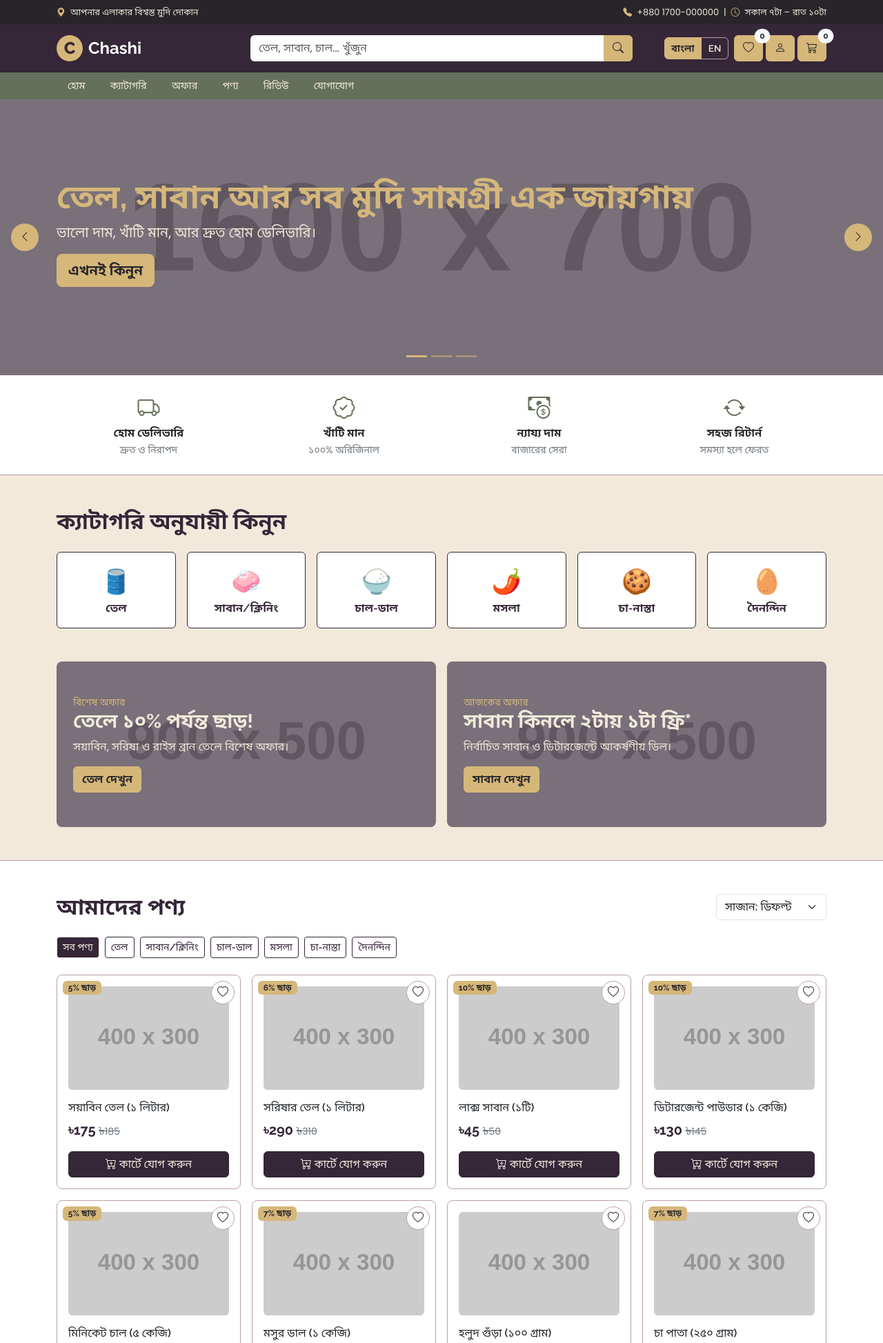
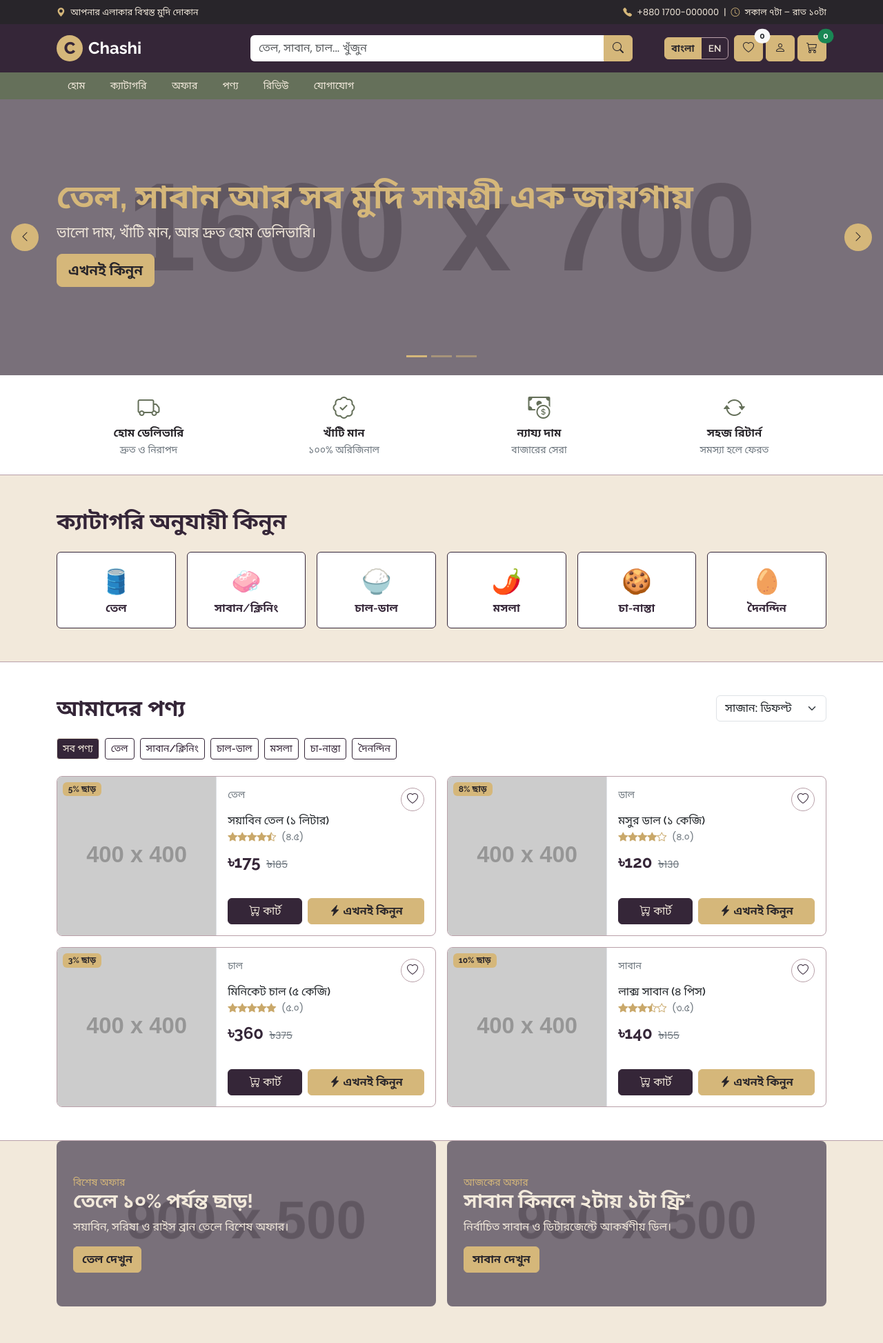
Before and after one commit to saqlinezaman/chashi, a Laravel app: page / in a window 1280 px wide. Shown: the top 1947 px of the page at 69% size. Run offline with Laravel 12, Linux system fonts and the light colour scheme; grey boxes labelled with a size stand in for pictures from a placeholder-image service; some libraries are stand-ins or nearby versions.

Commit message:
active and banner layout

```diff
--- a/app/Http/Controllers/productController.php
+++ b/app/Http/Controllers/productController.php
@@ -8,6 +8,6 @@ class productController extends Controller
 {
     public function index()
     {
-        return view('dashboard.product.product');
+        return view('dashboard.product.index');
     }
 }
--- a/resources/views/dashboard/dashboardMaster.blade.php
+++ b/resources/views/dashboard/dashboardMaster.blade.php
@@ -353,11 +353,11 @@
   <aside id="side">
     <a class="brand" href="{{ route('index') }}"><span class="logo-mark">C</span> Chashi</a>
     <nav>
-      <a href="{{route('index')}}" class="nav-i active"><i class="bi bi-speedometer2"></i>ড্যাশবোর্ড</a>
-      <a href="{{ route('product') }}" data-route="products" class="nav-i"><i class="bi bi-box-seam"></i>পণ্য</a>
+      <a href="{{route('index')}}" class="nav-i {{request()->routeIs('index') ? 'active': ''}} "><i class="bi bi-speedometer2"></i>ড্যাশবোর্ড</a>
+      <a href="{{route('banner')}}" data-route="banners" class="nav-i {{request()->routeIs('banner') ? 'active': ''}} "><i class="bi bi-images"></i>ব্যানার</a>
+      <a href="{{route('product')}}" data-route="products" class="nav-i {{request()->routeIs('product') ? 'active': ''}} "><i class="bi bi-box-seam"></i>পণ্য</a>
       <a href="#" data-route="categories" class="nav-i"><i class="bi bi-grid"></i>ক্যাটাগরি</a>
       <a href="#" data-route="orders" class="nav-i"><i class="bi bi-receipt"></i>অর্ডার</a>
-      <a href="#" data-route="banners" class="nav-i"><i class="bi bi-images"></i>ব্যানার</a>
       <a href="#" data-route="offers" class="nav-i"><i class="bi bi-megaphone"></i>অফার</a>
       <a href="#" data-route="reviews" class="nav-i"><i class="bi bi-chat-quote"></i>রিভিউ</a>
       <a href="#" data-route="settings" class="nav-i"><i class="bi bi-gear"></i>সেটিংস</a>
--- a/resources/views/welcome.blade.php
+++ b/resources/views/welcome.blade.php
@@ -84,7 +84,7 @@
 </div>
 
 <!-- ================= HEADER ================= -->
-<header class="main-nav py-3">
+<header class="main-nav py-3 sticky-top ">
   <div class="container">
     <div class="row align-items-center g-2">
       <div class="col col-lg-3 order-1">
@@ -101,7 +101,7 @@
         </form>
       </div>
 
-      <div class="col-auto col-lg-3 order-2 order-lg-3 d-flex justify-content-end align-items-center gap-1">
+      <div class="col-auto col-lg-3 order-2 order-lg-3 d-flex justify-content-end align-items-center gap-1 ">
         <!-- Language (Laravel: route /lang/bn, /lang/en) -->
         <div class="btn-group me-1">
           <a href="?lang=bn" class="btn lang-btn active">বাংলা</a>
@@ -117,7 +117,7 @@
         <!-- Cart -->
         <button class="btn btn-accent position-relative" data-bs-toggle="offcanvas" data-bs-target="#cartCanvas" aria-label="Cart">
           <i class="bi bi-cart3"></i>
-          <span id="cartCount" class="badge bg-light text-dark position-absolute top-0 start-100 translate-middle rounded-pill">0</span>
+          <span id="cartCount" class="badge bg-success text-light position-absolute top-0 start-100 translate-middle rounded-pill">0</span>
         </button>
       </div>
     </div>
@@ -204,31 +204,6 @@
   </div>
 </section>
 
-<!-- ================= SPECIAL OFFER / TODAY'S OFFER (image bg) =================
-     Laravel: offers table (title, text, button, link, image, text color) -->
-<section id="offers" class="pb-5">
-  <div class="container">
-    <div class="row g-3">
-      <div class="col-md-6">
-        <div class="offer-card img-bg" style="background-image:url('https://placehold.co/900x500/352638/F2E9DB?text=Special+Offer')">
-          <small class="text-uppercase text-accent">বিশেষ অফার</small>
-          <h3 style="color:#F2E9DB">তেলে ১০% পর্যন্ত ছাড়!</h3>
-          <p style="color:#F2E9DB">সয়াবিন, সরিষা ও রাইস ব্রান তেলে বিশেষ অফার।</p>
-          <div><a href="?category=oil#products" class="btn btn-accent">তেল দেখুন</a></div>
-        </div>
-      </div>
-      <div class="col-md-6">
-        <div class="offer-card img-bg" style="background-image:url('https://placehold.co/900x500/65705A/F2E9DB?text=Todays+Offer')">
-          <small class="text-uppercase text-accent">আজকের অফার</small>
-          <h3 style="color:#F2E9DB">সাবান কিনলে ২টায় ১টা ফ্রি*</h3>
-          <p style="color:#F2E9DB">নির্বাচিত সাবান ও ডিটারজেন্টে আকর্ষণীয় ডিল।</p>
-          <div><a href="?category=soap#products" class="btn btn-accent">সাবান দেখুন</a></div>
-        </div>
-      </div>
-    </div>
-  </div>
-</section>
-
 <!-- ================= PRODUCTS =================
      Laravel: products loop korbe — ekta card-ei sob, filter/sort/search controller-e -->
 <section id="products" class="py-5 bg-white border-top border-bottom border-sec">
@@ -260,106 +235,186 @@
     <div class="row g-3">
 
       <!-- Product card: data-* gulo cart/wishlist JS porbe. Laravel-e shudhu value gulo variable theke bosbe -->
-      <div class="col-6 col-md-4 col-lg-3">
-        <div class="card-box h-100 p-3 position-relative d-flex flex-column"
-             data-product data-id="1" data-name="সয়াবিন তেল (১ লিটার)" data-price="175" data-img="https://placehold.co/400x300/F2E9DB/352638?text=Soybean+Oil">
-          <span class="badge badge-off position-absolute top-0 start-0 m-2" style="z-index:2">5% ছাড়</span>
-          <button class="wish-btn js-wish" aria-label="Wishlist"><i class="bi bi-heart"></i></button>
-          <div class="product-img mb-3"><img src="https://placehold.co/400x300/F2E9DB/352638?text=Soybean+Oil" alt="সয়াবিন তেল"></div>
-          <h6 class="mb-2 text-dark fw-medium">সয়াবিন তেল (১ লিটার)</h6>
-          <div class="mb-3"><span class="price fs-5">৳175</span> <del class="text-secondary small">৳185</del></div>
-          <button class="btn btn-brand mt-auto js-add"><i class="bi bi-cart-plus me-1"></i>কার্টে যোগ করুন</button>
-        </div>
+<!-- Card 1 -->
+<div class="col-12 col-md-6 col-lg-6">
+  <div class="card-box h-100 p-0 position-relative overflow-hidden d-flex flex-row"
+       data-product data-id="1" data-name="সয়াবিন তেল (১ লিটার)" data-price="175"
+       data-img="https://placehold.co/400x400/F2E9DB/352638?text=Soybean+Oil">
+
+    <div class="position-relative flex-shrink-0" style="width:42%; min-height:210px;">
+      <span class="badge badge-off position-absolute top-0 start-0 m-2" style="z-index:2">5% ছাড়</span>
+      <img src="https://placehold.co/400x400/F2E9DB/352638?text=Soybean+Oil" alt="সয়াবিন তেল"
+           class="w-100 h-100" style="object-fit:cover;">
+    </div>
+
+    <div class="p-3 d-flex flex-column flex-grow-1 border-start">
+      <div class="d-flex justify-content-between align-items-start mb-1">
+        <small class="text-secondary">তেল</small>
+        <button class="wish-btn js-wish position-static" aria-label="Wishlist"><i class="bi bi-heart"></i></button>
       </div>
+      <h6 class="mb-1 text-dark fw-medium">সয়াবিন তেল (১ লিটার)</h6>
+      <div class="small mb-2" style="color:#C9A86A">
+        <i class="bi bi-star-fill"></i><i class="bi bi-star-fill"></i><i class="bi bi-star-fill"></i><i class="bi bi-star-fill"></i><i class="bi bi-star-half"></i>
+        <span class="text-secondary ms-1">(৪.৫)</span>
+      </div>
+      <div class="mb-3">
+        <span class="price fs-4">৳175</span>
+        <del class="text-secondary small ms-1">৳185</del>
+      </div>
+      <div class="d-flex gap-2 mt-auto">
+        <button class="btn btn-brand flex-fill js-add" title="কার্টে যোগ করুন">
+          <i class="bi bi-cart-plus"></i><span class="d-none d-sm-inline ms-1">কার্ট</span>
+        </button>
+        <button class="btn btn-accent flex-fill js-buy">
+          <i class="bi bi-lightning-charge-fill me-1"></i>এখনই কিনুন
+        </button>
+      </div>
+    </div>
+  </div>
+</div>
 
-      <div class="col-6 col-md-4 col-lg-3">
-        <div class="card-box h-100 p-3 position-relative d-flex flex-column"
-             data-product data-id="3" data-name="সরিষার তেল (১ লিটার)" data-price="290" data-img="https://placehold.co/400x300/F2E9DB/352638?text=Mustard+Oil">
-          <span class="badge badge-off position-absolute top-0 start-0 m-2" style="z-index:2">6% ছাড়</span>
-          <button class="wish-btn js-wish" aria-label="Wishlist"><i class="bi bi-heart"></i></button>
-          <div class="product-img mb-3"><img src="https://placehold.co/400x300/F2E9DB/352638?text=Mustard+Oil" alt="সরিষার তেল"></div>
-          <h6 class="mb-2 text-dark fw-medium">সরিষার তেল (১ লিটার)</h6>
-          <div class="mb-3"><span class="price fs-5">৳290</span> <del class="text-secondary small">৳310</del></div>
-          <button class="btn btn-brand mt-auto js-add"><i class="bi bi-cart-plus me-1"></i>কার্টে যোগ করুন</button>
-        </div>
+<!-- Card 2 -->
+<div class="col-12 col-md-6 col-lg-6">
+  <div class="card-box h-100 p-0 position-relative overflow-hidden d-flex flex-row"
+       data-product data-id="2" data-name="মসুর ডাল (১ কেজি)" data-price="120"
+       data-img="https://placehold.co/400x400/E8DCC4/352638?text=Masoor+Dal">
+
+    <div class="position-relative flex-shrink-0" style="width:42%; min-height:210px;">
+      <span class="badge badge-off position-absolute top-0 start-0 m-2" style="z-index:2">8% ছাড়</span>
+      <img src="https://placehold.co/400x400/E8DCC4/352638?text=Masoor+Dal" alt="মসুর ডাল"
+           class="w-100 h-100" style="object-fit:cover;">
+    </div>
+
+    <div class="p-3 d-flex flex-column flex-grow-1 border-start">
+      <div class="d-flex justify-content-between align-items-start mb-1">
+        <small class="text-secondary">ডাল</small>
+        <button class="wish-btn js-wish position-static" aria-label="Wishlist"><i class="bi bi-heart"></i></button>
       </div>
+      <h6 class="mb-1 text-dark fw-medium">মসুর ডাল (১ কেজি)</h6>
+      <div class="small mb-2" style="color:#C9A86A">
+        <i class="bi bi-star-fill"></i><i class="bi bi-star-fill"></i><i class="bi bi-star-fill"></i><i class="bi bi-star-fill"></i><i class="bi bi-star"></i>
+        <span class="text-secondary ms-1">(৪.০)</span>
+      </div>
+      <div class="mb-3">
+        <span class="price fs-4">৳120</span>
+        <del class="text-secondary small ms-1">৳130</del>
+      </div>
+      <div class="d-flex gap-2 mt-auto">
+        <button class="btn btn-brand flex-fill js-add" title="কার্টে যোগ করুন">
+          <i class="bi bi-cart-plus"></i><span class="d-none d-sm-inline ms-1">কার্ট</span>
+        </button>
+        <button class="btn btn-accent flex-fill js-buy">
+          <i class="bi bi-lightning-charge-fill me-1"></i>এখনই কিনুন
+        </button>
+      </div>
+    </div>
+  </div>
+</div>
 
-      <div class="col-6 col-md-4 col-lg-3">
-        <div class="card-box h-100 p-3 position-relative d-flex flex-column"
-             data-product data-id="5" data-name="লাক্স সাবান (১টি)" data-price="45" data-img="https://placehold.co/400x300/F2E9DB/352638?text=Lux+Soap">
-          <span class="badge badge-off position-absolute top-0 start-0 m-2" style="z-index:2">10% ছাড়</span>
-          <button class="wish-btn js-wish" aria-label="Wishlist"><i class="bi bi-heart"></i></button>
-          <div class="product-img mb-3"><img src="https://placehold.co/400x300/F2E9DB/352638?text=Lux+Soap" alt="লাক্স সাবান"></div>
-          <h6 class="mb-2 text-dark fw-medium">লাক্স সাবান (১টি)</h6>
-          <div class="mb-3"><span class="price fs-5">৳45</span> <del class="text-secondary small">৳50</del></div>
-          <button class="btn btn-brand mt-auto js-add"><i class="bi bi-cart-plus me-1"></i>কার্টে যোগ করুন</button>
-        </div>
+<!-- Card 3 -->
+<div class="col-12 col-md-6 col-lg-6">
+  <div class="card-box h-100 p-0 position-relative overflow-hidden d-flex flex-row"
+       data-product data-id="3" data-name="মিনিকেট চাল (৫ কেজি)" data-price="360"
+       data-img="https://placehold.co/400x400/F2E9DB/6B7F5E?text=Rice+5kg">
+
+    <div class="position-relative flex-shrink-0" style="width:42%; min-height:210px;">
+      <span class="badge badge-off position-absolute top-0 start-0 m-2" style="z-index:2">3% ছাড়</span>
+      <img src="https://placehold.co/400x400/F2E9DB/6B7F5E?text=Rice+5kg" alt="মিনিকেট চাল"
+           class="w-100 h-100" style="object-fit:cover;">
+    </div>
+
+    <div class="p-3 d-flex flex-column flex-grow-1 border-start">
+      <div class="d-flex justify-content-between align-items-start mb-1">
+        <small class="text-secondary">চাল</small>
+        <button class="wish-btn js-wish position-static" aria-label="Wishlist"><i class="bi bi-heart"></i></button>
       </div>
+      <h6 class="mb-1 text-dark fw-medium">মিনিকেট চাল (৫ কেজি)</h6>
+      <div class="small mb-2" style="color:#C9A86A">
+        <i class="bi bi-star-fill"></i><i class="bi bi-star-fill"></i><i class="bi bi-star-fill"></i><i class="bi bi-star-fill"></i><i class="bi bi-star-fill"></i>
+        <span class="text-secondary ms-1">(৫.০)</span>
+      </div>
+      <div class="mb-3">
+        <span class="price fs-4">৳360</span>
+        <del class="text-secondary small ms-1">৳375</del>
+      </div>
+      <div class="d-flex gap-2 mt-auto">
+        <button class="btn btn-brand flex-fill js-add" title="কার্টে যোগ করুন">
+          <i class="bi bi-cart-plus"></i><span class="d-none d-sm-inline ms-1">কার্ট</span>
+        </button>
+        <button class="btn btn-accent flex-fill js-buy">
+          <i class="bi bi-lightning-charge-fill me-1"></i>এখনই কিনুন
+        </button>
+      </div>
+    </div>
+  </div>
+</div>
 
-      <div class="col-6 col-md-4 col-lg-3">
-        <div class="card-box h-100 p-3 position-relative d-flex flex-column"
-             data-product data-id="7" data-name="ডিটারজেন্ট পাউডার (১ কেজি)" data-price="130" data-img="https://placehold.co/400x300/F2E9DB/352638?text=Detergent">
-          <span class="badge badge-off position-absolute top-0 start-0 m-2" style="z-index:2">10% ছাড়</span>
-          <button class="wish-btn js-wish" aria-label="Wishlist"><i class="bi bi-heart"></i></button>
-          <div class="product-img mb-3"><img src="https://placehold.co/400x300/F2E9DB/352638?text=Detergent" alt="ডিটারজেন্ট পাউডার"></div>
-          <h6 class="mb-2 text-dark fw-medium">ডিটারজেন্ট পাউডার (১ কেজি)</h6>
-          <div class="mb-3"><span class="price fs-5">৳130</span> <del class="text-secondary small">৳145</del></div>
-          <button class="btn btn-brand mt-auto js-add"><i class="bi bi-cart-plus me-1"></i>কার্টে যোগ করুন</button>
-        </div>
+<!-- Card 4 -->
+<div class="col-12 col-md-6 col-lg-6">
+  <div class="card-box h-100 p-0 position-relative overflow-hidden d-flex flex-row"
+       data-product data-id="4" data-name="লাক্স সাবান (৪ পিস)" data-price="140"
+       data-img="https://placehold.co/400x400/E8DCC4/6B7F5E?text=Soap+Pack">
+
+    <div class="position-relative flex-shrink-0" style="width:42%; min-height:210px;">
+      <span class="badge badge-off position-absolute top-0 start-0 m-2" style="z-index:2">10% ছাড়</span>
+      <img src="https://placehold.co/400x400/E8DCC4/6B7F5E?text=Soap+Pack" alt="লাক্স সাবান"
+           class="w-100 h-100" style="object-fit:cover;">
+    </div>
+
+    <div class="p-3 d-flex flex-column flex-grow-1 border-start">
+      <div class="d-flex justify-content-between align-items-start mb-1">
+        <small class="text-secondary">সাবান</small>
+        <button class="wish-btn js-wish position-static" aria-label="Wishlist"><i class="bi bi-heart"></i></button>
       </div>
-
-      <div class="col-6 col-md-4 col-lg-3">
-        <div class="card-box h-100 p-3 position-relative d-flex flex-column"
-             data-product data-id="9" data-name="মিনিকেট চাল (৫ কেজি)" data-price="380" data-img="https://placehold.co/400x300/F2E9DB/352638?text=Miniket+Rice">
-          <span class="badge badge-off position-absolute top-0 start-0 m-2" style="z-index:2">5% ছাড়</span>
-          <button class="wish-btn js-wish" aria-label="Wishlist"><i class="bi bi-heart"></i></button>
-          <div class="product-img mb-3"><img src="https://placehold.co/400x300/F2E9DB/352638?text=Miniket+Rice" alt="মিনিকেট চাল"></div>
-          <h6 class="mb-2 text-dark fw-medium">মিনিকেট চাল (৫ কেজি)</h6>
-          <div class="mb-3"><span class="price fs-5">৳380</span> <del class="text-secondary small">৳400</del></div>
-          <button class="btn btn-brand mt-auto js-add"><i class="bi bi-cart-plus me-1"></i>কার্টে যোগ করুন</button>
-        </div>
+      <h6 class="mb-1 text-dark fw-medium">লাক্স সাবান (৪ পিস)</h6>
+      <div class="small mb-2" style="color:#C9A86A">
+        <i class="bi bi-star-fill"></i><i class="bi bi-star-fill"></i><i class="bi bi-star-fill"></i><i class="bi bi-star-half"></i><i class="bi bi-star"></i>
+        <span class="text-secondary ms-1">(৩.৫)</span>
       </div>
-
-      <div class="col-6 col-md-4 col-lg-3">
-        <div class="card-box h-100 p-3 position-relative d-flex flex-column"
-             data-product data-id="10" data-name="মসুর ডাল (১ কেজি)" data-price="140" data-img="https://placehold.co/400x300/F2E9DB/352638?text=Red+Lentil">
-          <span class="badge badge-off position-absolute top-0 start-0 m-2" style="z-index:2">7% ছাড়</span>
-          <button class="wish-btn js-wish" aria-label="Wishlist"><i class="bi bi-heart"></i></button>
-          <div class="product-img mb-3"><img src="https://placehold.co/400x300/F2E9DB/352638?text=Red+Lentil" alt="মসুর ডাল"></div>
-          <h6 class="mb-2 text-dark fw-medium">মসুর ডাল (১ কেজি)</h6>
-          <div class="mb-3"><span class="price fs-5">৳140</span> <del class="text-secondary small">৳150</del></div>
-          <button class="btn btn-brand mt-auto js-add"><i class="bi bi-cart-plus me-1"></i>কার্টে যোগ করুন</button>
-        </div>
+      <div class="mb-3">
+        <span class="price fs-4">৳140</span>
+        <del class="text-secondary small ms-1">৳155</del>
       </div>
-
-      <div class="col-6 col-md-4 col-lg-3">
-        <div class="card-box h-100 p-3 position-relative d-flex flex-column"
-             data-product data-id="13" data-name="হলুদ গুঁড়া (১০০ গ্রাম)" data-price="45" data-img="https://placehold.co/400x300/F2E9DB/352638?text=Turmeric">
-          <button class="wish-btn js-wish" aria-label="Wishlist"><i class="bi bi-heart"></i></button>
-          <div class="product-img mb-3"><img src="https://placehold.co/400x300/F2E9DB/352638?text=Turmeric" alt="হলুদ গুঁড়া"></div>
-          <h6 class="mb-2 text-dark fw-medium">হলুদ গুঁড়া (১০০ গ্রাম)</h6>
-          <div class="mb-3"><span class="price fs-5">৳45</span></div>
-          <button class="btn btn-brand mt-auto js-add"><i class="bi bi-cart-plus me-1"></i>কার্টে যোগ করুন</button>
-        </div>
+      <div class="d-flex gap-2 mt-auto">
+        <button class="btn btn-brand flex-fill js-add" title="কার্টে যোগ করুন">
+          <i class="bi bi-cart-plus"></i><span class="d-none d-sm-inline ms-1">কার্ট</span>
+        </button>
+        <button class="btn btn-accent flex-fill js-buy">
+          <i class="bi bi-lightning-charge-fill me-1"></i>এখনই কিনুন
+        </button>
       </div>
-
-      <div class="col-6 col-md-4 col-lg-3">
-        <div class="card-box h-100 p-3 position-relative d-flex flex-column"
-             data-product data-id="17" data-name="চা পাতা (২৫০ গ্রাম)" data-price="130" data-img="https://placehold.co/400x300/F2E9DB/352638?text=Tea+Leaves">
-          <span class="badge badge-off position-absolute top-0 start-0 m-2" style="z-index:2">7% ছাড়</span>
-          <button class="wish-btn js-wish" aria-label="Wishlist"><i class="bi bi-heart"></i></button>
-          <div class="product-img mb-3"><img src="https://placehold.co/400x300/F2E9DB/352638?text=Tea+Leaves" alt="চা পাতা"></div>
-          <h6 class="mb-2 text-dark fw-medium">চা পাতা (২৫০ গ্রাম)</h6>
-          <div class="mb-3"><span class="price fs-5">৳130</span> <del class="text-secondary small">৳140</del></div>
-          <button class="btn btn-brand mt-auto js-add"><i class="bi bi-cart-plus me-1"></i>কার্টে যোগ করুন</button>
-        </div>
-      </div>
+    </div>
+  </div>
+</div>
 
     </div>
     <!-- Laravel: product na thakle empty message dekhabe -->
   </div>
 </section>
-
+<!-- ================= SPECIAL OFFER / TODAY'S OFFER (image bg) =================
+     Laravel: offers table (title, text, button, link, image, text color) -->
+<section id="offers" class="pb-5">
+  <div class="container">
+    <div class="row g-3">
+      <div class="col-md-6">
+        <div class="offer-card img-bg" style="background-image:url('https://placehold.co/900x500/352638/F2E9DB?text=Special+Offer')">
+          <small class="text-uppercase text-accent">বিশেষ অফার</small>
+          <h3 style="color:#F2E9DB">তেলে ১০% পর্যন্ত ছাড়!</h3>
+          <p style="color:#F2E9DB">সয়াবিন, সরিষা ও রাইস ব্রান তেলে বিশেষ অফার।</p>
+          <div><a href="?category=oil#products" class="btn btn-accent">তেল দেখুন</a></div>
+        </div>
+      </div>
+      <div class="col-md-6">
+        <div class="offer-card img-bg" style="background-image:url('https://placehold.co/900x500/65705A/F2E9DB?text=Todays+Offer')">
+          <small class="text-uppercase text-accent">আজকের অফার</small>
+          <h3 style="color:#F2E9DB">সাবান কিনলে ২টায় ১টা ফ্রি*</h3>
+          <p style="color:#F2E9DB">নির্বাচিত সাবান ও ডিটারজেন্টে আকর্ষণীয় ডিল।</p>
+          <div><a href="?category=soap#products" class="btn btn-accent">সাবান দেখুন</a></div>
+        </div>
+      </div>
+    </div>
+  </div>
+</section>
 <!-- ================= REVIEWS (Laravel: reviews table) ================= -->
 <section id="reviews" class="py-5">
   <div class="container">
--- a/routes/web.php
+++ b/routes/web.php
@@ -3,11 +3,15 @@
 use Illuminate\Support\Facades\Route;
 use App\Http\Controllers\DashboardController;
 use App\Http\Controllers\productController;
+use App\Http\Controllers\bannerController;
 
 Route::get('/', function () {
     return view('welcome');
 })->name('website');
-// dashboard route
+
+// dashboard route-------------------------------------------------------------------------------------------
 Route::get('/dashboard', [DashboardController::class, 'index'])->name('index');
-// product route
+//banner route-----------------------------------------------------------------------------------------------
+Route::get('banner', [bannerController::class, 'index'])->name('banner');
+//product route ---------------------------------------------------------------------------------------------
 Route::get('product', [productController::class, 'index'])->name('product');
```
Also changed, not shown: app/Http/Controllers/bannerController.php (added, +12 -0 lines), resources/views/dashboard/banner/index.blade.php (added, +305 -0 lines), resources/views/dashboard/product/index.blade.php (renamed from resources/views/dashboard/product/product.blade.php).
